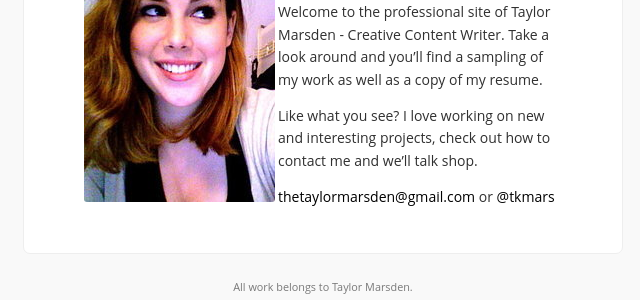
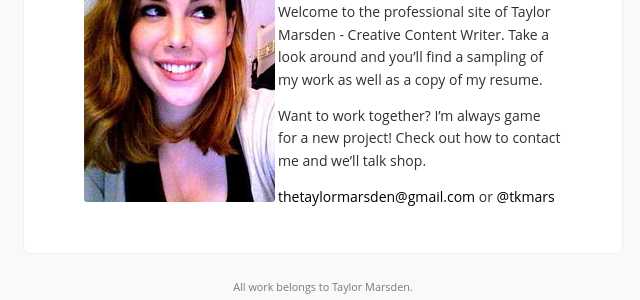
Before and after one commit to tkmars/tkmars.github.io, a Jekyll site: the page built from contact.md, in a window 1280 px wide. Shown: the part 388-688 px from the top of the page, without its empty margins (317-957 px from the left). Built offline with Jekyll 4.4.1, drawn with Linux system fonts in a browser that asks for light colours; Markdown is read by kramdown in place of the engine named in the settings; comment, search, counter and statistics services are not loaded.

Commit message:
contact page text

```diff
--- a/contact.md
+++ b/contact.md
@@ -6,6 +6,6 @@ layout: page
 
 Welcome to the professional site of Taylor Marsden - Creative Content Writer. Take a look around and you'll find a sampling of my work as well as a copy of my resume.
 
-Like what you see? I love working on new and interesting projects, check out how to contact me and we'll talk shop.
+Want to work together? I'm always game for a new project! Check out how to contact me and we'll talk shop.
 
 <a href="mailto:thetaylormarsden@gmail.com">thetaylormarsden@gmail.com</a> or [@tkmars](http://twitter.com/tkmars)
```
